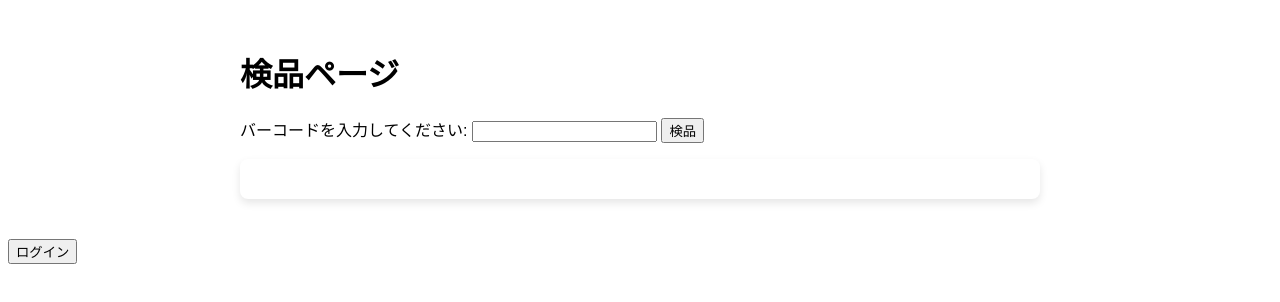
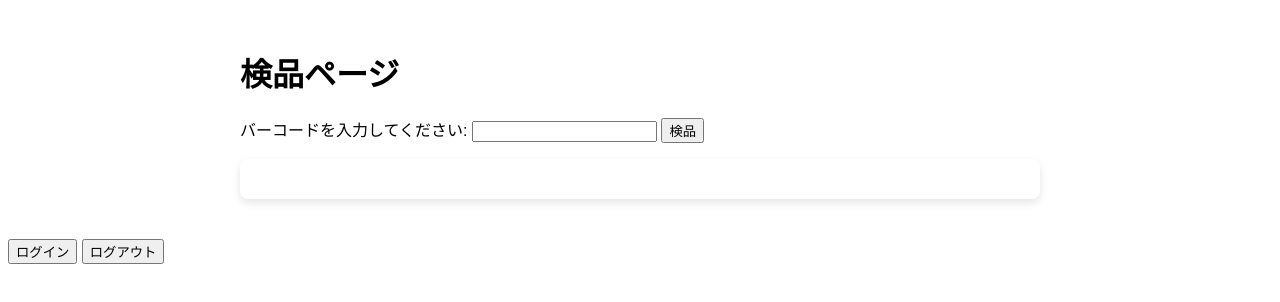
Before and after one commit to bottical/assembly-app, a plain HTML site: page inspection_page.html in a window 1280 px wide. Drawn offline with Linux system fonts and the light colour scheme.

Commit message:
Update inspection_page.html

```diff
--- a/inspection_page.html
+++ b/inspection_page.html
@@ -50,6 +50,7 @@
 
 <!-- ログインボタン（ポップアップを開くトリガー） -->
 <button onclick="openPopup()">ログイン</button>
+<button onclick="logout()">ログアウト</button>
 
 
 </body>
```
